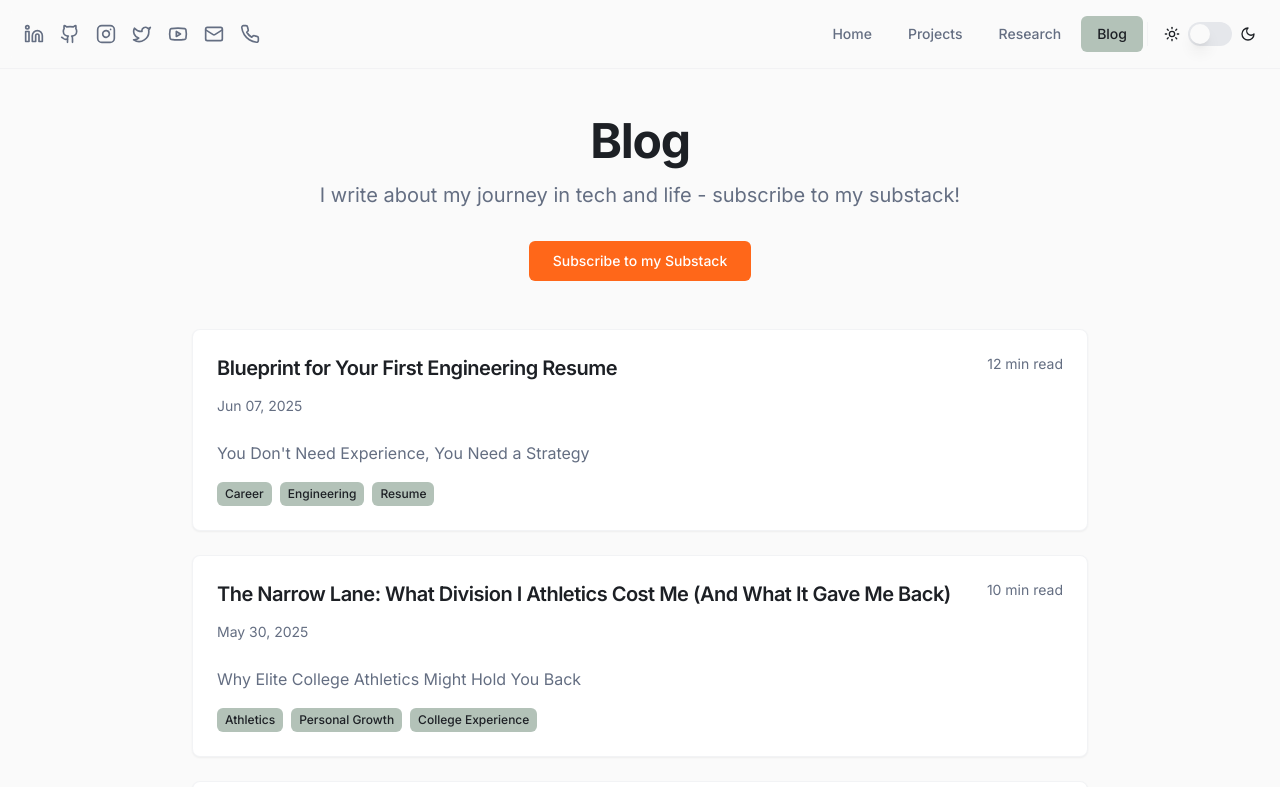
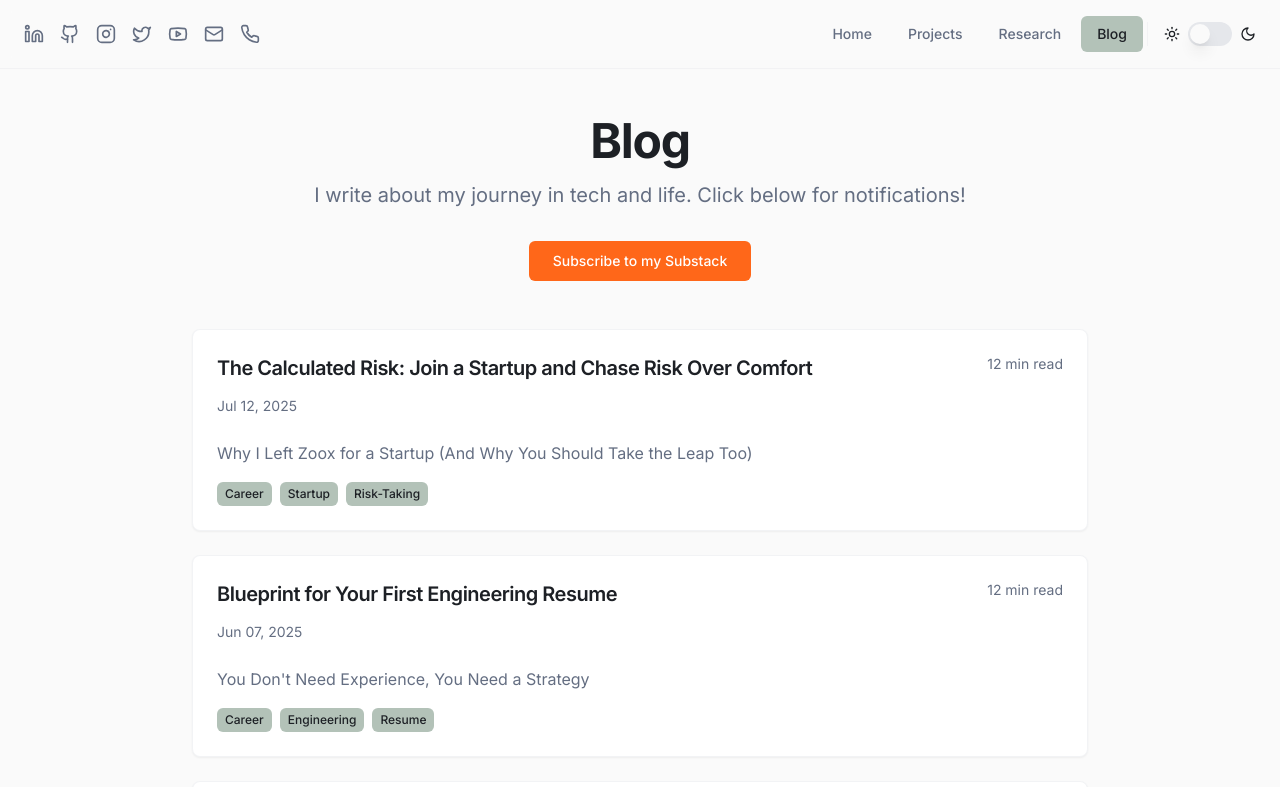
Before and after one commit to lorenjphillips/loren-fyi-web, a React (Vite) app: page /blog in a window 1280 px wide. Shown: the top 787 px of the page. Built offline with nearby package versions, Linux system fonts and the light colour scheme.

Commit message:
feat: add new blog post update

```diff
--- a/src/data/updates.ts
+++ b/src/data/updates.ts
@@ -1,6 +1,10 @@
 import { Update } from "@/components/Updates";
 
 export const updates: Update[] = [
+  {
+    date: new Date("2025-07-12"),
+    content: "I pivoted roles to join a startup - I wrote an article on <a href='/blog' class='text-primary hover:underline'>My Blog</a>."
+  },
   {
     date: new Date("2025-06-10"),
     content: "I updated my projects with some new AI related builds! Check out <a href='/projects' class='text-primary hover:underline'>My Projects</a>."
--- a/src/pages/Blog.tsx
+++ b/src/pages/Blog.tsx
@@ -4,6 +4,14 @@ import { Button } from "@/components/ui/button";
 
 export default function Blog() {
   const blogPosts = [
+    {
+      title: "The Calculated Risk: Join a Startup and Chase Risk Over Comfort",
+      excerpt: "Why I Left Zoox for a Startup (And Why You Should Take the Leap Too)",
+      date: "Jul 12, 2025",
+      readTime: "12 min read",
+      tags: ["Career", "Startup", "Risk-Taking"],
+      link: "https://loforeal.substack.com/p/the-calculated-risk-join-a-startup"
+    },
     {
       title: "Blueprint for Your First Engineering Resume",
       excerpt: "You Don't Need Experience, You Need a Strategy",
@@ -55,7 +63,7 @@ export default function Blog() {
             Blog
           </h1>
           <p className="text-xl text-muted-foreground max-w-2xl mx-auto mb-8">
-            I write about my journey in tech and life - subscribe to my substack!
+            I write about my journey in tech and life. Click below for notifications!
           </p>
           {/* Substack Subscribe Button */}
           <Button
```
